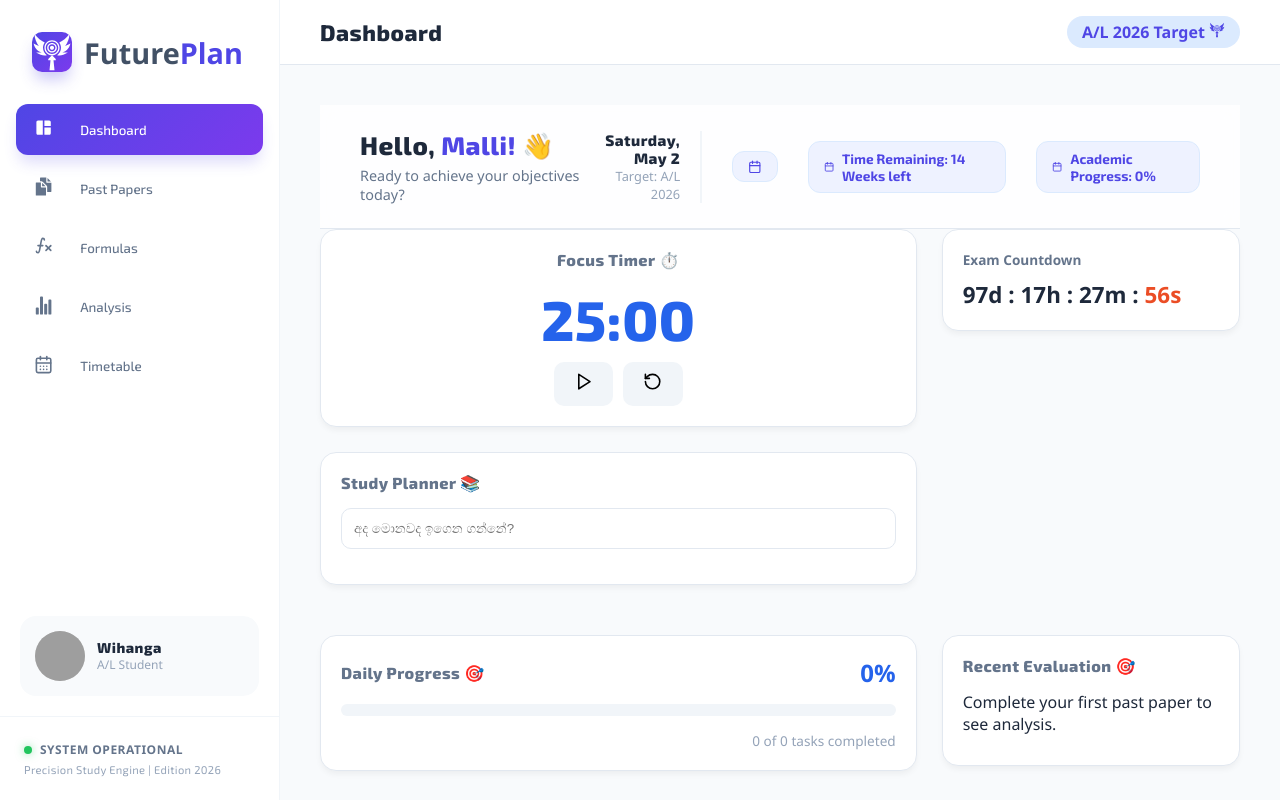
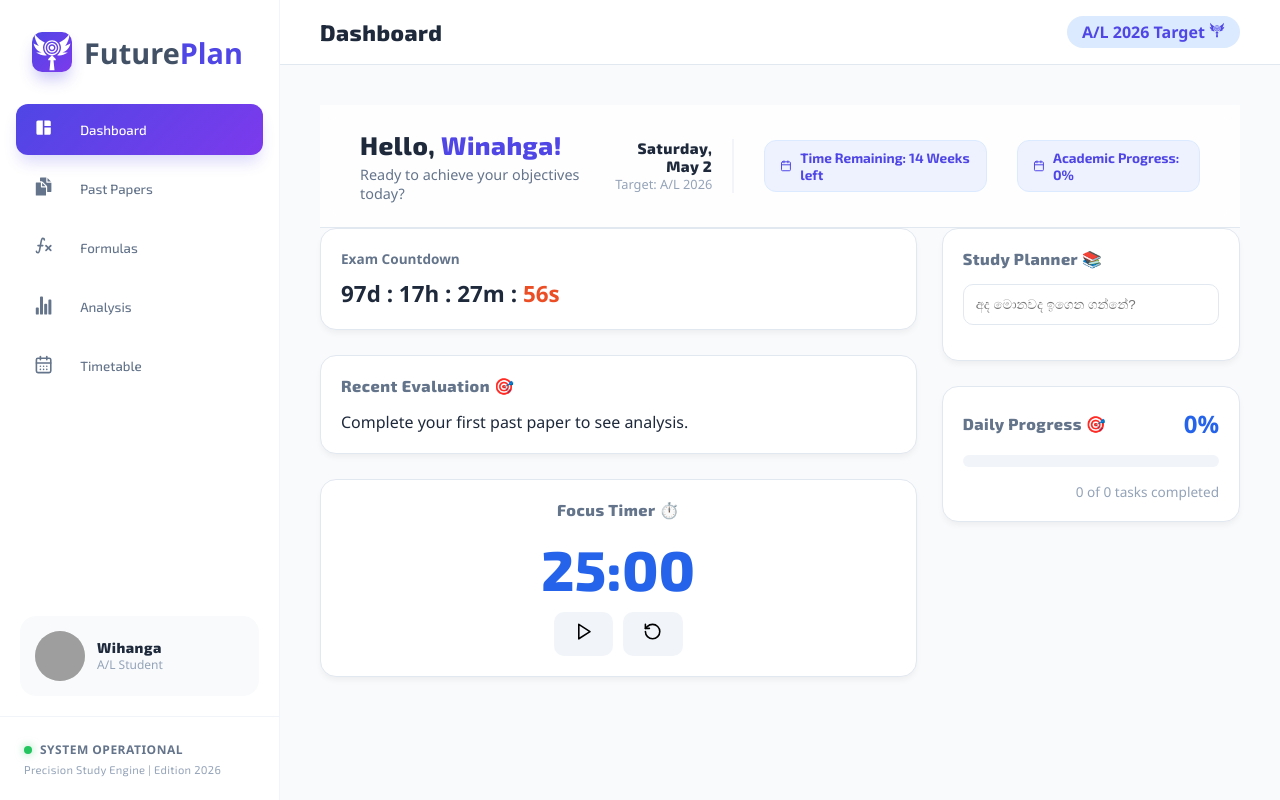
Before and after one commit to lakshan-beast/Future-Plan, a React (Vite) app: page / in a window 1280 px wide. Built offline with nearby package versions, Linux system fonts and the light colour scheme; grey boxes are pictures that could not be loaded.

Commit message:
Update dashboard greeting and enhance exam countdown and performance sections

```diff
--- a/src/pages/Dashboard.jsx
+++ b/src/pages/Dashboard.jsx
@@ -203,7 +203,7 @@ const Dashboard = () => {
       <div className="dashboard-main">
         <div className="welcome-section">
           <h1>
-            Hello, <span>Malli!</span> 👋
+            Hello, <span>Winahga!</span>
           </h1>
           <p>Ready to achieve your objectives today?</p>
         </div>
@@ -212,11 +212,6 @@ const Dashboard = () => {
           <div className="date-box">
             <h4>{today}</h4>
             <p>Target: A/L 2026</p>
-          </div>
-
-          <div className="badge-status">
-            <LuCalendar />
-            {/* Week {calculateCurrentWeek()} */}
           </div>
           <div className="badge-status">
             <LuCalendar />
@@ -230,8 +225,39 @@ const Dashboard = () => {
       </div>
 
       <div className="main-grid">
-        {/* Left Column: Focus & Tasks */}
         <div className="left-col">
+          <div className="card mini-card count-card">
+            <p>Exam Countdown</p>
+            <div className="mini-timer">
+              <span>{timeLeft?.days}d</span> : <span>{timeLeft?.hours}h</span> :{" "}
+              <span>{timeLeft?.mins}m</span> :{" "}
+              <span style={{ color: "#eb4d25" }}>{timeLeft?.seconds}s</span>
+            </div>
+          </div>
+
+          <div className="card performance-card">
+            <h3>Recent Evaluation 🎯</h3>
+            {lastPaper ? (
+              <div className="performance-content">
+                <div className="sub-tag">
+                  {lastPaper.subject} - {lastPaper.type}
+                </div>
+                <div className="score-display">
+                  <span className="score">{lastPaper.marks}%</span>
+                  <p className="label">Performance Score</p>
+                </div>
+                <div className="remarks-box">
+                  <strong>Notes:</strong>{" "}
+                  {lastPaper.errors || "No remarks recorded."}
+                </div>
+              </div>
+            ) : (
+              <p className="no-data-msg">
+                Complete your first past paper to see analysis.
+              </p>
+            )}
+          </div>
+
           <div className="card focus-card">
             <h3>Focus Timer ⏱️</h3>
             <div className="timer-display">{formatTime(seconds)}</div>
@@ -248,7 +274,10 @@ const Dashboard = () => {
               </button>
             </div>
           </div>
+        </div>
 
+        {/* Right Column: Info & Stats */}
+        <div className="right-col">
           <div className="card todo-card">
             <h3>Study Planner 📚</h3>
             <form onSubmit={addTask}>
@@ -273,34 +302,6 @@ const Dashboard = () => {
                 </div>
               ))}
             </div>
-          </div>
-        </div>
-
-        {/* Right Column: Info & Stats */}
-        <div className="right-col">
-          <div className="card mini-card count-card">
-            <p>Exam Countdown</p>
-            <div className="mini-timer">
-              <span>{timeLeft?.days}d</span> : <span>{timeLeft?.hours}h</span> :{" "}
-              <span>{timeLeft?.mins}m</span> :{" "}
-              <span style={{ color: "#eb4d25" }}>{timeLeft?.seconds}s</span>
-            </div>
-          </div>
-
-          {/* <div className="card mini-card progress-summary">
-            <p>Daily Progress</p>
-            <div className="progress-bar-bg">
-              <div
-                className="progress-bar-fill"
-                style={{
-                  width: `${(tasks.filter((t) => t.completed).length / tasks.length) * 100}%`,
-                }}></div>
-            </div>
-            <small>
-              {tasks.filter((t) => t.completed).length} of {tasks.length} tasks
-              completed
-            </small>
-          </div> */}
           </div>
 
           {/* Progress Section */}
@@ -331,28 +332,6 @@ const Dashboard = () => {
               completed
             </p>
           </div>
-
-        <div className="card performance-card">
-          <h3>Recent Evaluation 🎯</h3>
-          {lastPaper ? (
-            <div className="performance-content">
-              <div className="sub-tag">
-                {lastPaper.subject} - {lastPaper.type}
-              </div>
-              <div className="score-display">
-                <span className="score">{lastPaper.marks}%</span>
-                <p className="label">Performance Score</p>
-              </div>
-              <div className="remarks-box">
-                <strong>Notes:</strong>{" "}
-                {lastPaper.errors || "No remarks recorded."}
-              </div>
-            </div>
-          ) : (
-            <p className="no-data-msg">
-              Complete your first past paper to see analysis.
-            </p>
-          )}
         </div>
       </div>
     </div>
```
Lines whose indentation alone changed are shown as unchanged.
